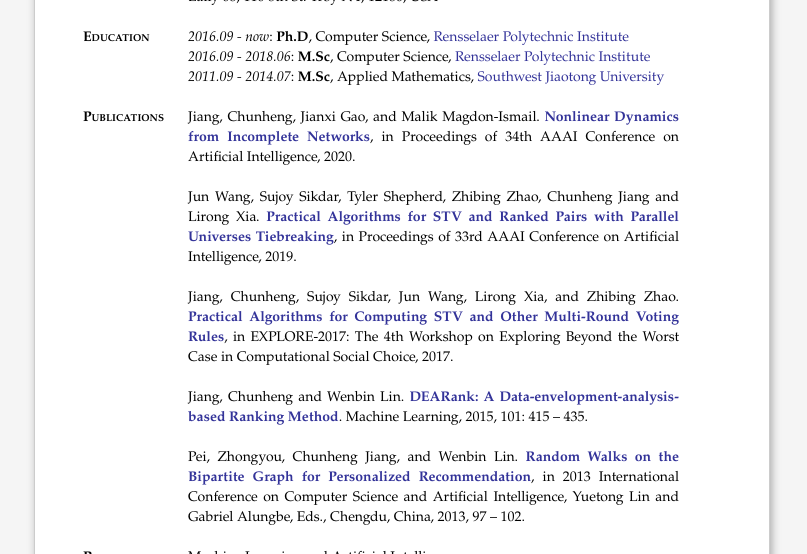
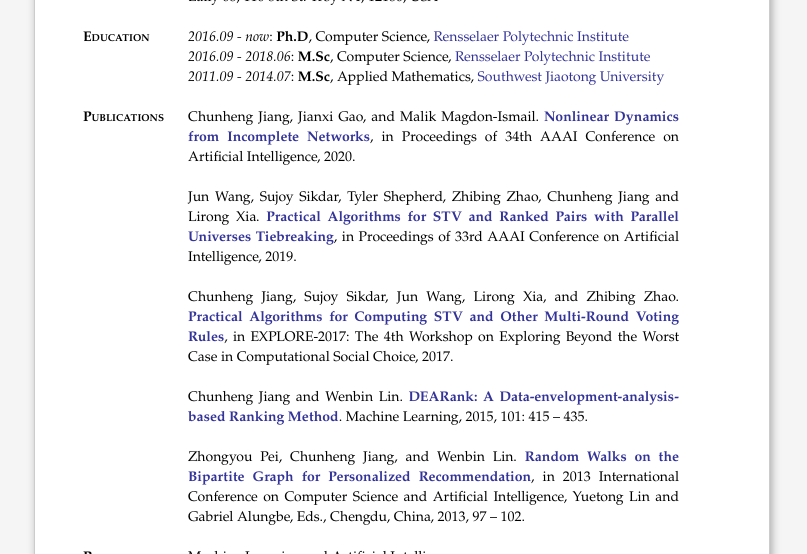
Before and after one commit to horsehour/horsehour.github.io, a Jekyll site: the page built from resume/index.md, in a window 1280 px wide. Shown: the part 359-913 px from the top of the page, without its empty margins (238-1045 px from the left). Built offline with Jekyll 4.4.1, drawn with Linux system fonts in a browser that asks for light colours; comment, search, counter and statistics services are not loaded.

```diff
--- a/resume/index.md
+++ b/resume/index.md
@@ -31,16 +31,16 @@ _2011.09 - 2014.07_: <b>M.Sc</b>, Applied Mathematics, [Southwest Jiaotong Unive
 <div class="section" markdown="1">
 Publications
 ============
-Jiang, Chunheng, Jianxi Gao, and Malik Magdon-Ismail. <b>[Nonlinear Dynamics from Incomplete Networks][estxs]{:target="_blank"}</b>, in Proceedings of 34th AAAI Conference on Artificial Intelligence, 2020.
+Chunheng Jiang, Jianxi Gao, and Malik Magdon-Ismail. <b>[Nonlinear Dynamics from Incomplete Networks][estxs]{:target="_blank"}</b>, in Proceedings of 34th AAAI Conference on Artificial Intelligence, 2020.
 
 Jun Wang, Sujoy Sikdar, Tyler Shepherd, Zhibing Zhao, Chunheng Jiang and Lirong Xia. <b>[Practical Algorithms for STV and Ranked Pairs with Parallel Universes Tiebreaking][put]{:target="_blank"}</b>, in Proceedings of 33rd AAAI Conference on Artificial Intelligence, 2019.
 
-Jiang, Chunheng, Sujoy Sikdar, Jun Wang, Lirong Xia, and Zhibing Zhao. <b>[Practical Algorithms for Computing STV
+Chunheng Jiang, Sujoy Sikdar, Jun Wang, Lirong Xia, and Zhibing Zhao. <b>[Practical Algorithms for Computing STV
 and Other Multi-Round Voting Rules][stv]{:target="_blank"}</b>, in EXPLORE-2017: The 4th Workshop on Exploring Beyond the Worst Case in Computational Social Choice, 2017.
 
-Jiang, Chunheng and Wenbin Lin. <b>[DEARank: A Data-envelopment-analysis-based Ranking Method][dearank]{:target="_blank"}</b>. Machine Learning, 2015, 101: 415 -- 435.
+Chunheng Jiang and Wenbin Lin. <b>[DEARank: A Data-envelopment-analysis-based Ranking Method][dearank]{:target="_blank"}</b>. Machine Learning, 2015, 101: 415 -- 435.
 
-Pei, Zhongyou, Chunheng Jiang, and Wenbin Lin. <b>[Random Walks on the Bipartite Graph for Personalized Recommendation][randwalk]{:target="_blank"}</b>,
+Zhongyou Pei, Chunheng Jiang, and Wenbin Lin. <b>[Random Walks on the Bipartite Graph for Personalized Recommendation][randwalk]{:target="_blank"}</b>,
 in 2013 International Conference on Computer Science and Artificial Intelligence, Yuetong Lin and Gabriel Alungbe, Eds., Chengdu, China, 2013, 97 -- 102.
 </div>
 
```
Also changed, not shown: 1 other file.
